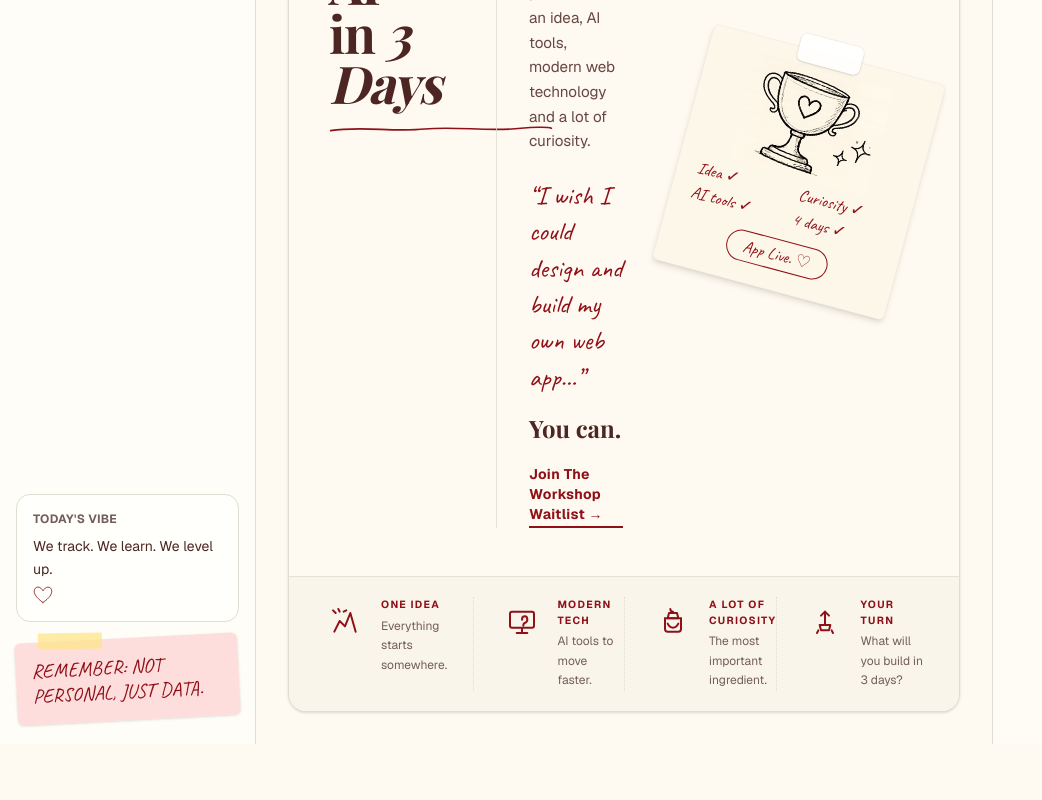
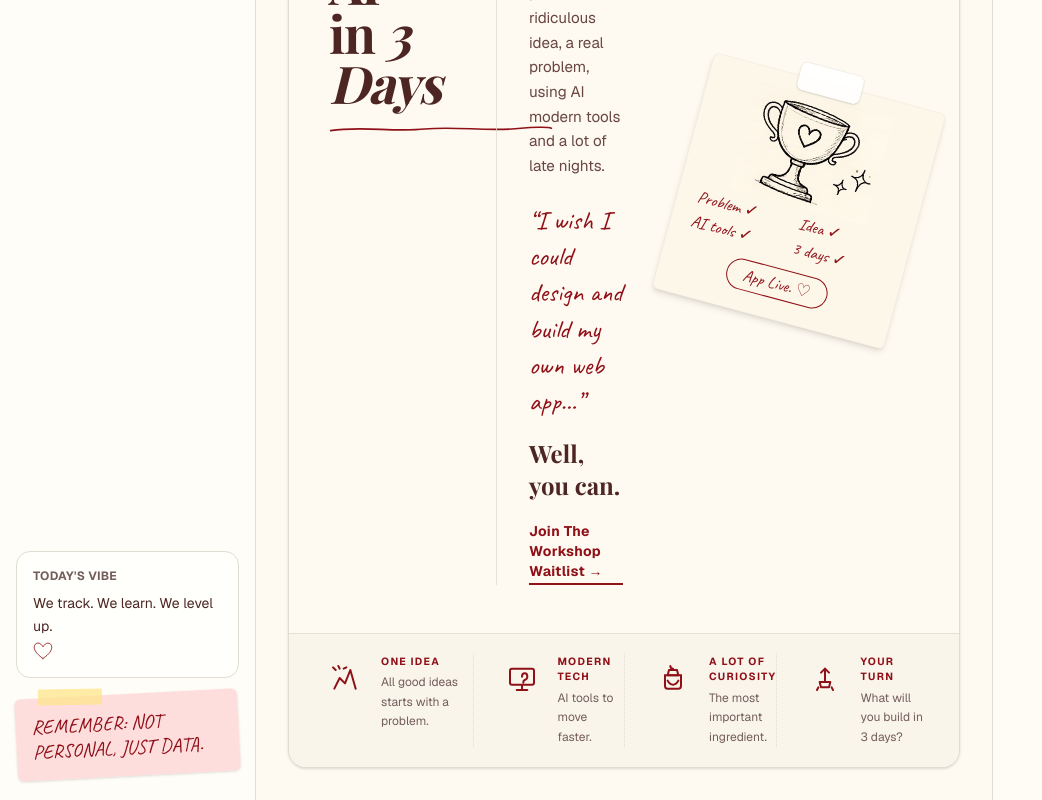
Before and after one commit to LoveBexa/fantasy-roster-app, a Next.js app: page /roster in a window 1280 px wide. Shown: the part 943-1743 px from the top of the page, without its empty margins (0-1042 px from the left). Before the commit the page ends 1687 px from the top, so only its background shows below. Built offline with nearby package versions, Linux system fonts and the light colour scheme; no server answers; a web font is replaced by a local one.

Commit message:
Updated some copy on homepage

```diff
--- a/components/editorial-block.tsx
+++ b/components/editorial-block.tsx
@@ -50,10 +50,10 @@ function StickyNoteIllustration() {
         />
 
         <div className="mt-1 grid grid-cols-2 gap-x-3 gap-y-0.5 px-1 font-script text-[1.05rem] leading-snug text-primary">
-          <p>Idea ✓</p>
-          <p>Curiosity ✓</p>
+          <p>Problem ✓</p>
+          <p>Idea  ✓</p>
           <p>AI tools ✓</p>
-          <p>4 days ✓</p>
+          <p>3 days ✓</p>
         </div>
 
         <p className="mx-auto mt-3 w-fit rounded-full border border-primary px-4 py-0.5 font-script text-[1.05rem] text-primary">
@@ -75,7 +75,7 @@ function FeatureIcon({ children }: { children: ReactNode }) {
 const featureItems = [
   {
     title: "ONE IDEA",
-    subtitle: "Everything starts somewhere.",
+    subtitle: "All good ideas starts with a problem.",
     icon: (
       <svg viewBox="0 0 24 24" fill="none" stroke="currentColor" strokeWidth="1.5" className="size-8">
         <path d="M4 20l4-8 4 4 4-10 4 14" strokeLinecap="round" strokeLinejoin="round" />
@@ -149,8 +149,7 @@ export function EditorialBlock({ className }: { className?: string }) {
             <div className="space-y-4 text-sm leading-relaxed text-foreground/85 sm:text-[0.95rem]">
               <p>The Roster wasn&apos;t built by a startup team.</p>
               <p>
-                It was built by one person with an idea, AI tools, modern web technology
-                and a lot of curiosity.
+                It was built by one person with a ridiculous idea, a real problem, using AI modern tools and a lot of late nights.
               </p>
             </div>
 
@@ -160,7 +159,7 @@ export function EditorialBlock({ className }: { className?: string }) {
             </blockquote>
 
             <p className="mt-4 font-serif text-xl font-bold text-foreground sm:text-2xl">
-              You can.
+              Well, you can.
             </p>
 
             <Link
--- a/components/login-form.tsx
+++ b/components/login-form.tsx
@@ -28,7 +28,7 @@ export function LoginForm() {
     const { error } = await supabase.auth.signInWithOAuth({
       provider: "google",
       options: {
-        redirectTo: getOAuthCallbackUrl(window.location.origin),
+        redirectTo: getOAuthCallbackUrl(),
       },
     })
 
--- a/components/signup-form.tsx
+++ b/components/signup-form.tsx
@@ -37,7 +37,7 @@ export function SignupForm() {
     const { error } = await supabase.auth.signInWithOAuth({
       provider: "google",
       options: {
-        redirectTo: getOAuthCallbackUrl(window.location.origin),
+        redirectTo: getOAuthCallbackUrl(),
       },
     })
 
--- a/lib/auth/callback-url.ts
+++ b/lib/auth/callback-url.ts
@@ -1,12 +1,18 @@
 export const AUTH_CALLBACK_PATH = "/auth/callback"
 export const DEFAULT_POST_AUTH_PATH = "/dashboard"
 
-/** Canonical app origin (set in Vercel env or injected from VERCEL_* at build). */
+/**
+ * App origin for redirects.
+ * In the browser, always use the current host (avoids a wrong NEXT_PUBLIC_SITE_URL sending OAuth to localhost).
+ * On the server, use NEXT_PUBLIC_SITE_URL or the request host.
+ */
 export function getSiteOrigin(fallbackOrigin?: string) {
+  if (typeof window !== "undefined") {
+    return window.location.origin
+  }
   const configured = process.env.NEXT_PUBLIC_SITE_URL?.replace(/\/$/, "")
   if (configured) return configured
   if (fallbackOrigin) return fallbackOrigin.replace(/\/$/, "")
-  if (typeof window !== "undefined") return window.location.origin
   return ""
 }
 
--- a/lib/landing/landing-content.ts
+++ b/lib/landing/landing-content.ts
@@ -7,12 +7,12 @@ export const landingHero = {
   primaryCta: "JOIN THE LEAGUE",
   secondaryCta: "HOW IT WORKS",
   annotation:
-    "Built for the people with 14 unread messages, 3 situationships, and a spreadsheet somewhere.",
+    "Built for the people with 420 unread messages, 3 situationships, and a Google Sheet called Dating Log",
   heroImage: "/images/women-looking-phone.png",
 } as const
 
 export const landingFeatures = [
-  { label: "MVP TRACKING", subtext: "Crown your top performers.", icon: "trophy" as const },
+  { label: "MVP TRACKING", subtext: "Promote your top performers.", icon: "trophy" as const },
   { label: "LEAGUE TABLES", subtext: "See how your roster ranks.", icon: "chart" as const },
   { label: "DATING ANALYTICS", subtext: "Data over delusion.", icon: "heart" as const },
   {
--- a/proxy.ts
+++ b/proxy.ts
@@ -12,9 +12,6 @@ export async function proxy(request: NextRequest) {
   }
 
   let supabaseResponse = NextResponse.next({ request })
-
-  console.log("SUPABASE_URL:", process.env.NEXT_PUBLIC_SUPABASE_URL)
-  console.log("SUPABASE_ANON_KEY exists:", !!process.env.NEXT_PUBLIC_SUPABASE_ANON_KEY)
 
   const supabase = createServerClient(
     process.env.NEXT_PUBLIC_SUPABASE_URL!,
```
